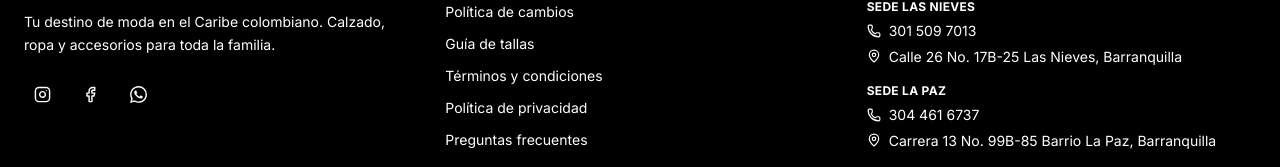
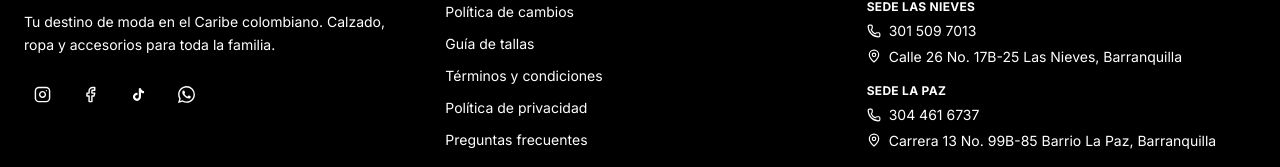
Before and after one commit to jaider-avila-ac/calzacaribe-tienda, a React (Vite) app: page / in a window 1280 px wide. Shown: the part 573-740 px from the top of the page. Built offline with nearby package versions, Linux system fonts and the light colour scheme; no server answers.

Commit message:
fix(footer): agregar TikTok tambien en el footer de la tienda
El commit anterior lo dejaba solo en el sitio-web por una mala
interpretacion de "va en todos los footer" -- el cliente aclaro que
tambien va aqui. Mismo link (https://www.tiktok.com/@calzacaribe_baq).

```diff
--- a/src/components/layout/Footer.jsx
+++ b/src/components/layout/Footer.jsx
@@ -6,6 +6,14 @@
   return (
     <svg width={size} height={size} viewBox="0 0 24 24" fill="currentColor">
       <path d="M17.472 14.382c-.297-.149-1.758-.867-2.03-.967-.273-.099-.471-.148-.67.15-.197.297-.767.966-.94 1.164-.173.199-.347.223-.644.075-.297-.15-1.255-.463-2.39-1.475-.883-.788-1.48-1.761-1.653-2.059-.173-.297-.018-.458.13-.606.134-.133.298-.347.446-.52.149-.174.198-.298.298-.497.099-.198.05-.371-.025-.52-.075-.149-.669-1.612-.916-2.207-.242-.579-.487-.5-.669-.51-.173-.008-.371-.01-.57-.01-.198 0-.52.074-.792.372-.272.297-1.04 1.016-1.04 2.479 0 1.462 1.065 2.875 1.213 3.074.149.198 2.096 3.2 5.077 4.487.709.306 1.262.489 1.694.625.712.227 1.36.195 1.871.118.571-.085 1.758-.719 2.006-1.413.248-.694.248-1.289.173-1.413-.074-.124-.272-.198-.57-.347m-5.421 7.403h-.004a9.87 9.87 0 01-5.031-1.378l-.361-.214-3.741.982.998-3.648-.235-.374a9.86 9.86 0 01-1.51-5.26c.001-5.45 4.436-9.884 9.888-9.884 2.64 0 5.122 1.03 6.988 2.898a9.825 9.825 0 012.893 6.994c-.003 5.45-4.437 9.884-9.885 9.884m8.413-18.297A11.815 11.815 0 0012.05 0C5.495 0 .16 5.335.157 11.892c0 2.096.547 4.142 1.588 5.945L.057 24l6.305-1.654a11.882 11.882 0 005.683 1.448h.005c6.554 0 11.89-5.335 11.893-11.893a11.821 11.821 0 00-3.48-8.413z"/>
+    </svg>
+  )
+}
+
+function IconTikTok({ size = 17 }) {
+  return (
+    <svg width={size} height={size} viewBox="0 0 24 24" fill="currentColor">
+      <path d="M16.6 5.82s.51.5 0 0A4.278 4.278 0 0115.54 3h-3.09v12.4a2.592 2.592 0 01-2.59 2.5c-1.42 0-2.6-1.16-2.6-2.6 0-1.72 1.66-3.01 3.37-2.48V9.66c-3.45-.46-6.47 2.22-6.47 5.64 0 3.33 2.76 5.7 5.69 5.7 3.14 0 5.69-2.55 5.69-5.7V9.01a7.35 7.35 0 004.3 1.38V7.3s-1.88.09-3.24-1.48z"/>
     </svg>
   )
 }
@@ -27,6 +35,7 @@
               {[
                 { icon: Instagram, href: 'https://www.instagram.com/calzacaribe_baq/', label: 'Instagram' },
                 { icon: Facebook, href: '#', label: 'Facebook' },
+                { icon: IconTikTok, href: 'https://www.tiktok.com/@calzacaribe_baq', label: 'TikTok' },
                 { icon: IconWhatsApp, href: 'https://wa.me/573015097013', label: 'WhatsApp' },
               ].map(({ icon: Icon, href, label }) => (
                 <a key={label} href={href} target="_blank" rel="noopener noreferrer" className="w-9 h-9 flex items-center justify-center text-white hover:bg-white/10 transition-all" aria-label={label}>
```
